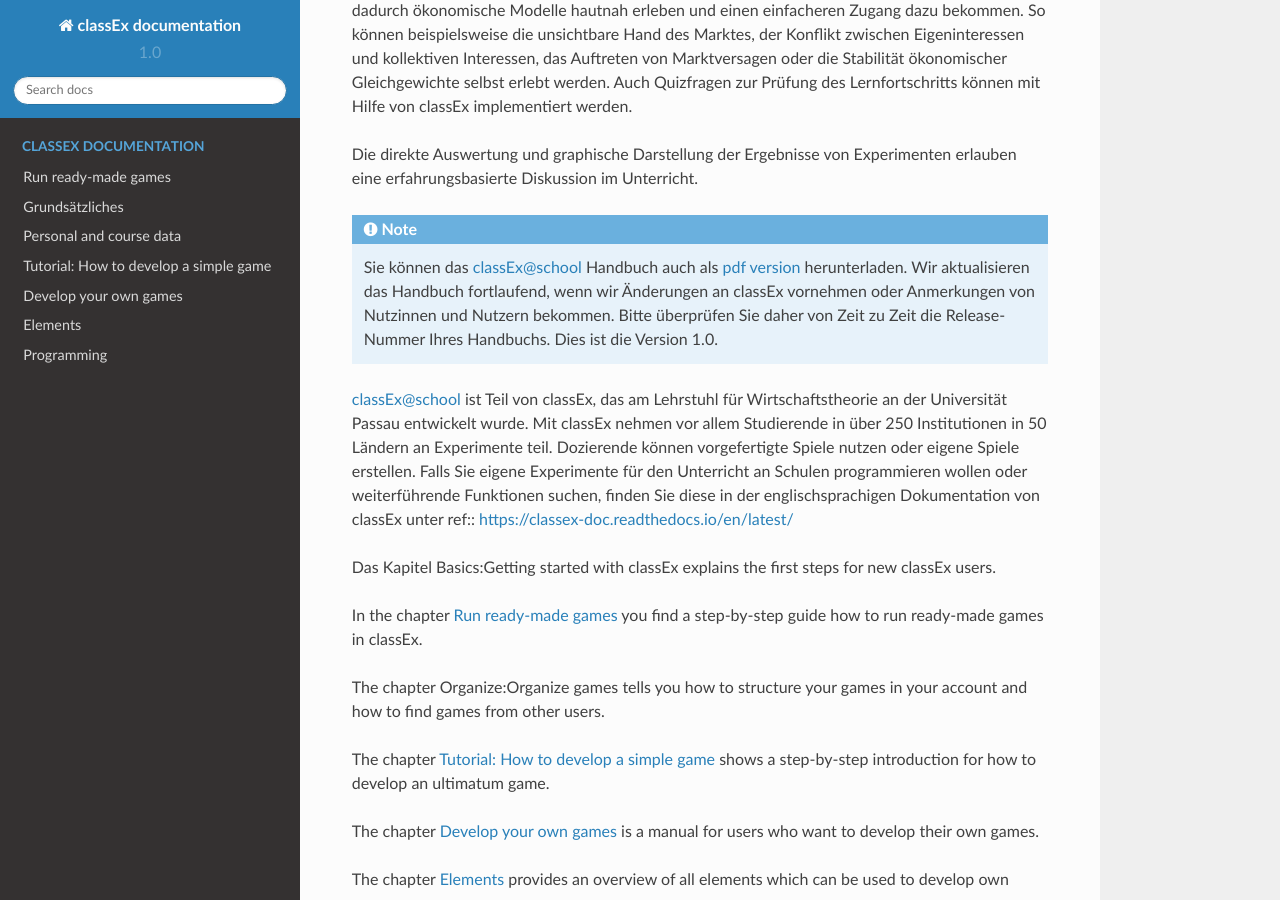
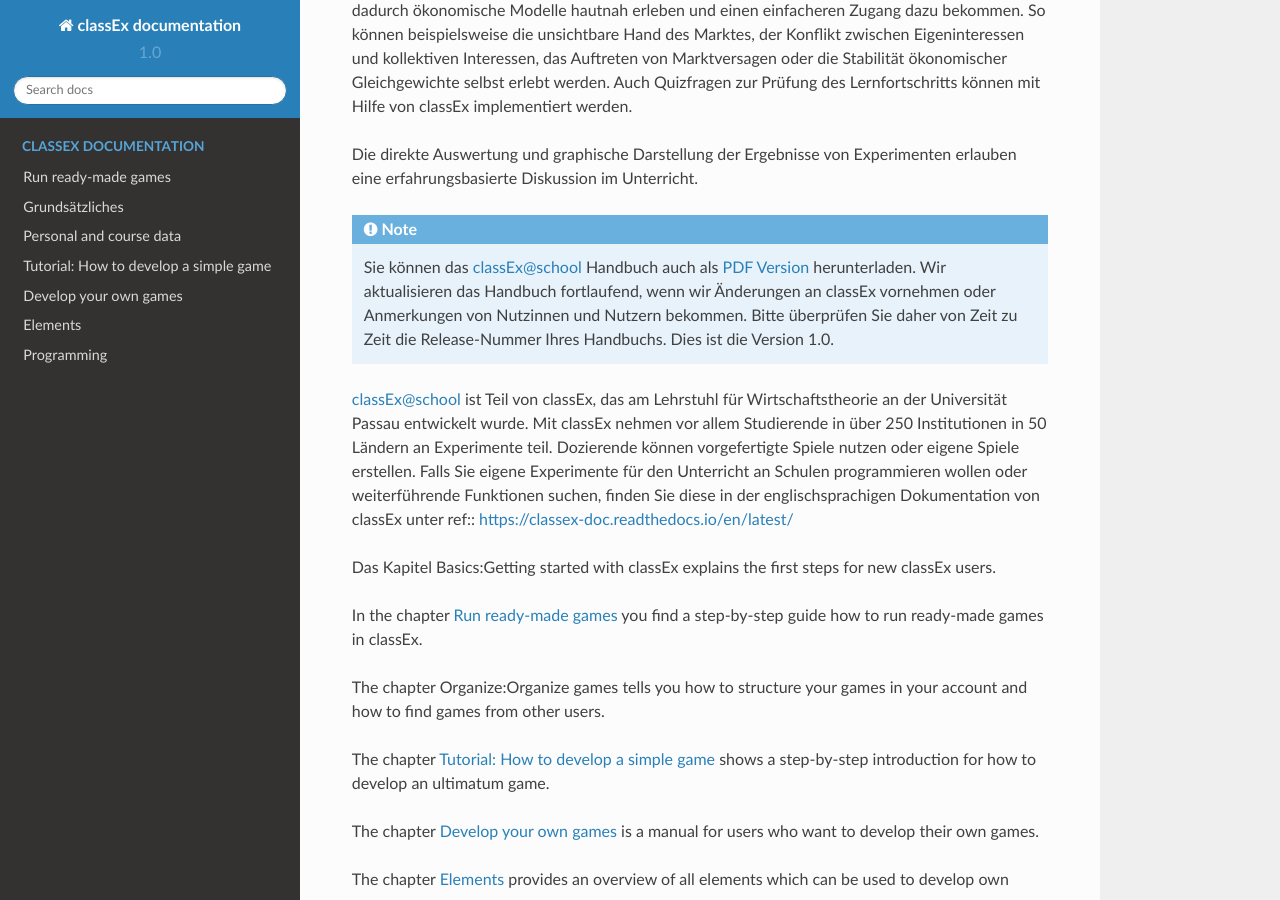
Before and after one commit to marcusgia2505/classExschool_doc, a Sphinx documentation site: the page built from docs/index.rst, in a window 1280 px wide and 900 px high, scrolled down 414 px. Built offline with Sphinx 7.4.7 and the Read the Docs theme 2.0.0, drawn with Linux system fonts in a browser that asks for light colours; pages that are not in the unit, such as notebooks, are missing from menus.

```diff
--- a/docs/index.rst
+++ b/docs/index.rst
@@ -20,9 +20,9 @@ In interaktiven Experimenten können Schülerinnen und Schüler eigene Entscheid
 
 Die direkte Auswertung und graphische Darstellung der Ergebnisse von Experimenten erlauben eine erfahrungsbasierte Diskussion im Unterricht.
 
-.. note:: Sie können das classEx@school Handbuch auch als `pdf version`_ herunterladen. Wir aktualisieren das Handbuch fortlaufend, wenn wir Änderungen an classEx vornehmen oder Anmerkungen von Nutzinnen und Nutzern bekommen. Bitte überprüfen Sie daher von Zeit zu Zeit die Release-Nummer Ihres Handbuchs. Dies ist die Version 1.0.
+.. note:: Sie können das classEx@school Handbuch auch als `PDF Version`_ herunterladen. Wir aktualisieren das Handbuch fortlaufend, wenn wir Änderungen an classEx vornehmen oder Anmerkungen von Nutzinnen und Nutzern bekommen. Bitte überprüfen Sie daher von Zeit zu Zeit die Release-Nummer Ihres Handbuchs. Dies ist die Version 1.0.
 
-.. _pdf version: https://buildmedia.readthedocs.org/media/pdf/classexschool-doc/latest/classexschool-doc.pdf
+.. _PDF Version: https://buildmedia.readthedocs.org/media/pdf/classexschool-doc/latest/classexschool-doc.pdf
 
 classEx@school ist Teil von classEx, das am Lehrstuhl für Wirtschaftstheorie an der Universität Passau entwickelt wurde. Mit classEx nehmen vor allem Studierende in über 250 Institutionen in 50 Ländern an Experimente teil. Dozierende können vorgefertigte Spiele nutzen oder eigene Spiele erstellen. Falls Sie eigene Experimente für den Unterricht an Schulen programmieren wollen oder weiterführende Funktionen suchen, finden Sie diese in der englischsprachigen Dokumentation von classEx unter ref:: https://classex-doc.readthedocs.io/en/latest/
 
```
